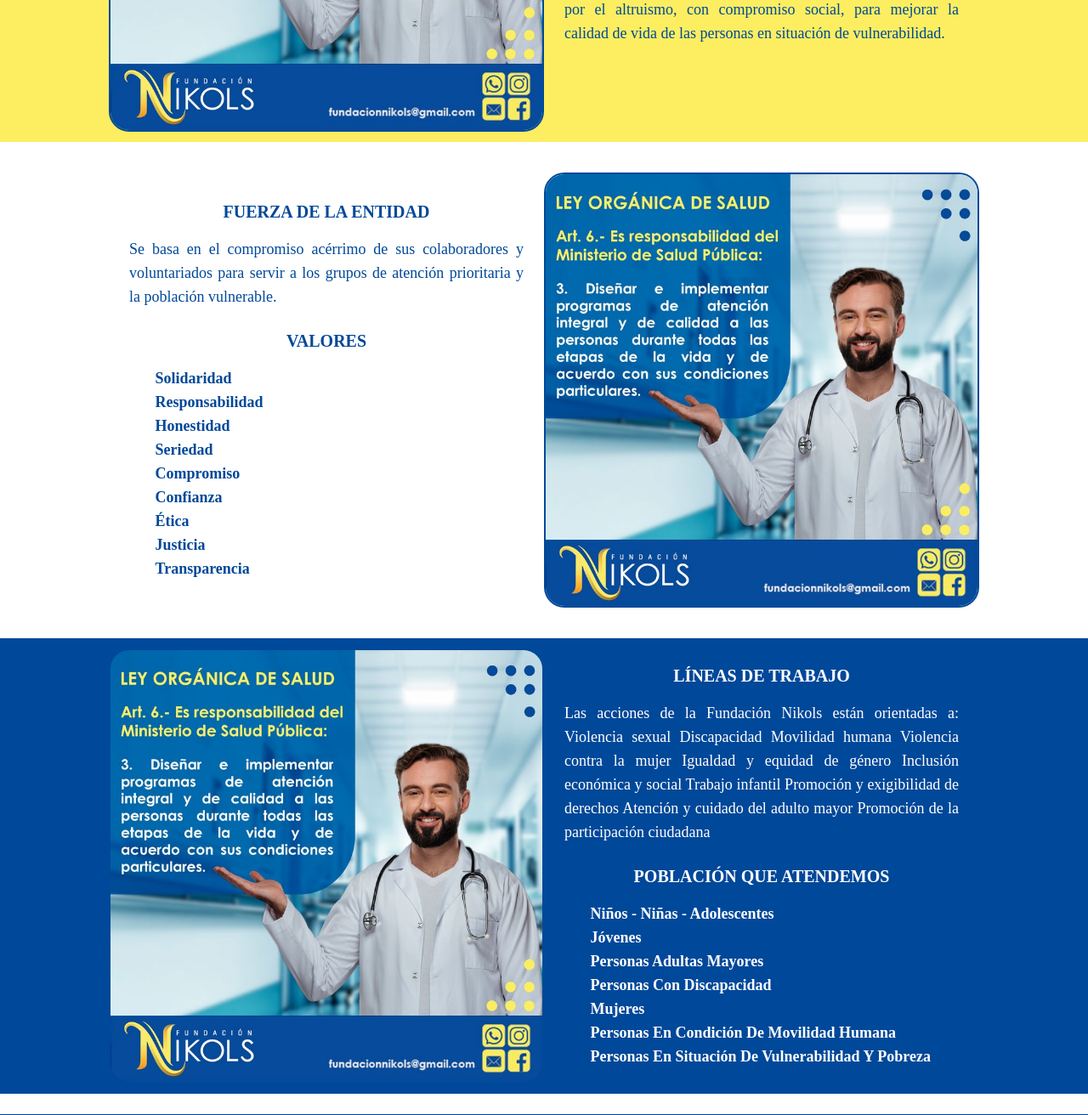
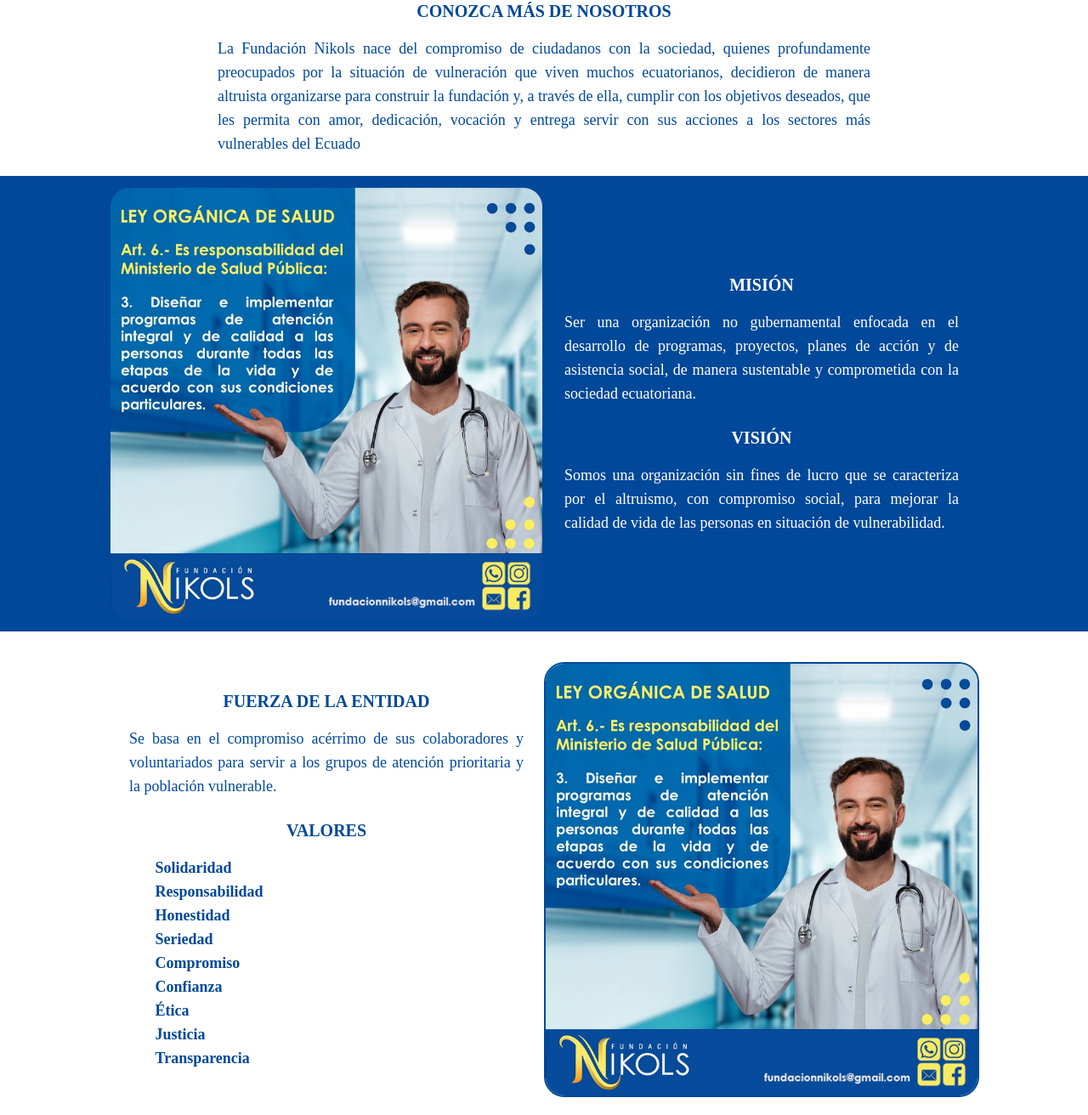
Before and after one commit to JOANSAGA/fundacionnikols, a Laravel app: page /nosotros in a window 1280 px wide. Shown: the part 825-2137 px from the top of the page at 85% size. Run offline with Laravel 8, Linux system fonts and the light colour scheme; style sheets or scripts are compiled from the project's sources; some web fonts are replaced.

Commit message:
Update nosotros.blade.php

```diff
--- a/resources/views/web/nosotros.blade.php
+++ b/resources/views/web/nosotros.blade.php
@@ -1,6 +1,7 @@
 <x-website-layout>
     <section class="container flex flex-col justify-center w-4/5 pt-6 mx-auto text-primary">
         <div class="px-32">
+            <x-application-logo-claro />
             <div class="flex justify-center text-xl">
                 <span class="font-bold">
                     CONOZCA MÁS DE NOSOTROS
@@ -19,14 +20,14 @@
         </div>
     </section>
     <!-- mision, vision -->
-    <section class="w-full bg-secondary" id="mision_vision">
-        <div class="flex justify-between w-4/5 mx-auto mt-6 text-primary">
+    <section class="w-full bg-primary" id="mision_vision">
+        <div class="flex justify-between w-4/5 mx-auto mt-6">
             <div class="w-1/2 py-3">
                 <div>
                     <img src="img/mision.jpeg" class="border-2 border-primary rounded-3xl">
                 </div>
             </div>
-            <div class="flex flex-row items-center w-1/2 px-6 ">
+            <div class="flex flex-row items-center w-1/2 px-6 text-white">
                 <div>
                     <div>
                         <div class="flex justify-center text-xl">
@@ -119,14 +120,14 @@
         </div>
     </section>
     <!-- mision, vision -->
-    <section class="w-full bg-primary" id="trabajo_poblacion">
-        <div class="flex justify-between w-4/5 mx-auto mt-6 text-primary">
+    <section class="w-full bg-secondary" id="trabajo_poblacion">
+        <div class="flex justify-between w-4/5 mx-auto mt-6">
             <div class="w-1/2 py-3">
                 <div>
                     <img src="img/mision.jpeg" class="border-2 border-primary rounded-3xl">
                 </div>
             </div>
-            <div class="flex flex-row items-center w-1/2 px-6 text-white">
+            <div class="flex flex-row items-center w-1/2 px-6 text-primary">
                 <div>
                     <div class="flex justify-center text-xl">
                         <span class="font-bold">
```
